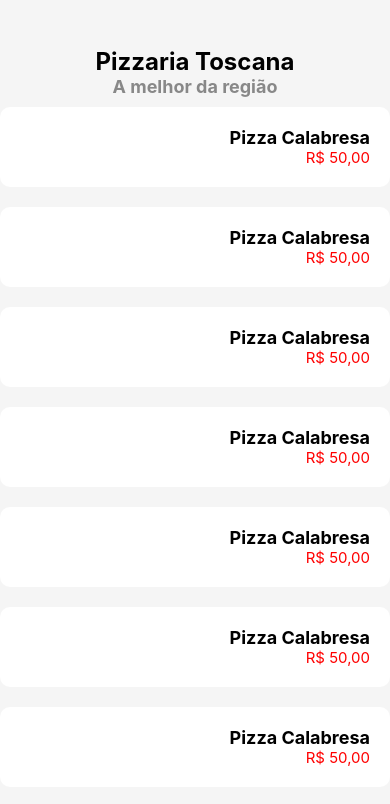
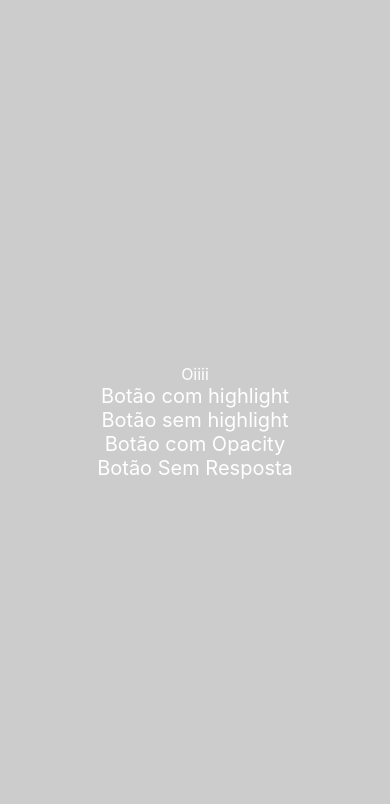
Before and after one commit to JulioMoreiraLeiteNeto/piloto, a React Native app: screen / in a window 390 px wide. Shown: the top 804 px of the page. Built offline with nearby package versions, Linux system fonts and the light colour scheme.

Commit message:
Add RowItem component

```diff
--- a/App.tsx
+++ b/App.tsx
@@ -1,18 +1,33 @@
-import { SafeAreaView, StyleSheet, Text, View } from 'react-native';
+import { Alert, Button, Pressable, SafeAreaView, StyleSheet, Text, TouchableHighlight, TouchableOpacity, TouchableWithoutFeedback, View } from 'react-native';
 import { PizzaItem } from './components/PizzaItem';
+import { RowItem } from './components/RowItem';
 
 export default function App() {
+
+  const handleButton = () =>{
+    Alert.alert("Oiiii");
+  }
+
   return (
     <SafeAreaView style={styles.container}>
-      <Text style={styles.title}>Pizzaria Toscana</Text>
-      <Text style={styles.subtitle}>A melhor da região</Text>
-      <PizzaItem  />
-      <PizzaItem  />
-      <PizzaItem  />
-      <PizzaItem  />
-      <PizzaItem  />
-      <PizzaItem  />
-      <PizzaItem  />
+      <RowItem title='Oiiii' itens={["Queijo X","Queijo Y","Queijo Z"]}>{}</RowItem>
+      {/* <Button title="Press me" onPress={handleButton} /> */}
+
+      {/* <Pressable onPress={handleButton}>
+        <Text style={styles.texto}>Press me</Text>
+      </Pressable> */}
+      <TouchableHighlight onPress={handleButton} underlayColor="black">
+        <Text style={styles.texto}>Botão com highlight</Text>
+      </TouchableHighlight>
+      <TouchableHighlight onPress={handleButton} underlayColor="none">
+        <Text style={styles.texto}>Botão sem highlight</Text>
+      </TouchableHighlight>
+      <TouchableOpacity onPress={handleButton}>
+        <Text style={styles.texto}>Botão com Opacity</Text>
+      </TouchableOpacity>
+      <TouchableWithoutFeedback onPress={handleButton}>
+        <Text style={styles.texto}>Botão Sem Resposta</Text>
+      </TouchableWithoutFeedback>
     </SafeAreaView>
   );
 }
@@ -20,21 +35,14 @@ export default function App() {
 const styles = StyleSheet.create({
   container: {
     flex: 1,
-    backgroundColor: '#f5f5f5',
-    padding: 20,
-    alignItems:'center',
-    justifyContent: 'center',
-  },
-  title: {
-    fontSize: 24,
-    fontWeight: 'bold',
+    backgroundColor: '#ccc',
     alignContent: 'center',
     justifyContent: 'center',
-
+    color: '#000',
   },
-  subtitle: {
-    fontSize: 18,
-    fontWeight: 'bold',
-    color: '#888',
+  texto: {
+    color: '#fff',
+    fontSize: 20,
+    textAlign: 'center',
   },
 });
--- /dev/null
+++ b/components/RowItem.tsx
@@ -0,0 +1,41 @@
+import { StyleSheet, TouchableOpacity, View } from "react-native";
+import { Text } from "react-native";
+
+type Itens = {
+    title: string;
+    subtitle?: string;
+    rightIcon?: JSX.Element;
+    onPress?: () => void;
+    itens: string[];
+    };
+
+export const RowItem = ({ title, subtitle, rightIcon, onPress }: Itens ) => (
+  <TouchableOpacity style={styles.row} onPress={onPress}>
+    <View style={styles.rowText}>
+      <Text style={styles.title}>{title}</Text>
+
+    {subtitle && <Text style={styles.subtitle}>{subtitle}</Text>}
+    </View>
+    {rightIcon}
+  </TouchableOpacity>
+);
+
+const styles = StyleSheet.create({
+  row: {
+    flexDirection: "row",
+    alignItems: "center",
+    justifyContent: "center",
+  },
+  rowText: {
+    alignContent: "center",
+  },
+  title: {
+    fontSize: 16,
+    color: "#fff",
+  },
+  subtitle: {
+    fontSize: 14,
+    color: "#888",
+    marginTop: 4,
+  },
+});
```
